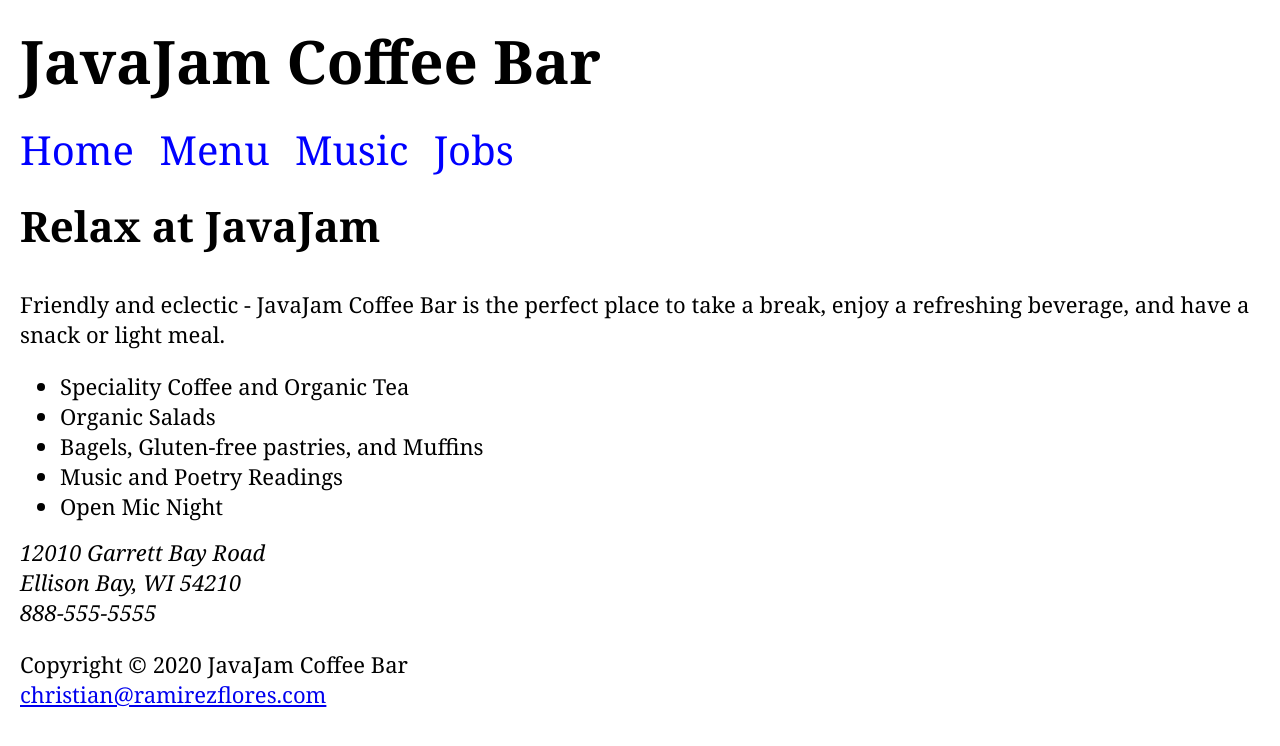
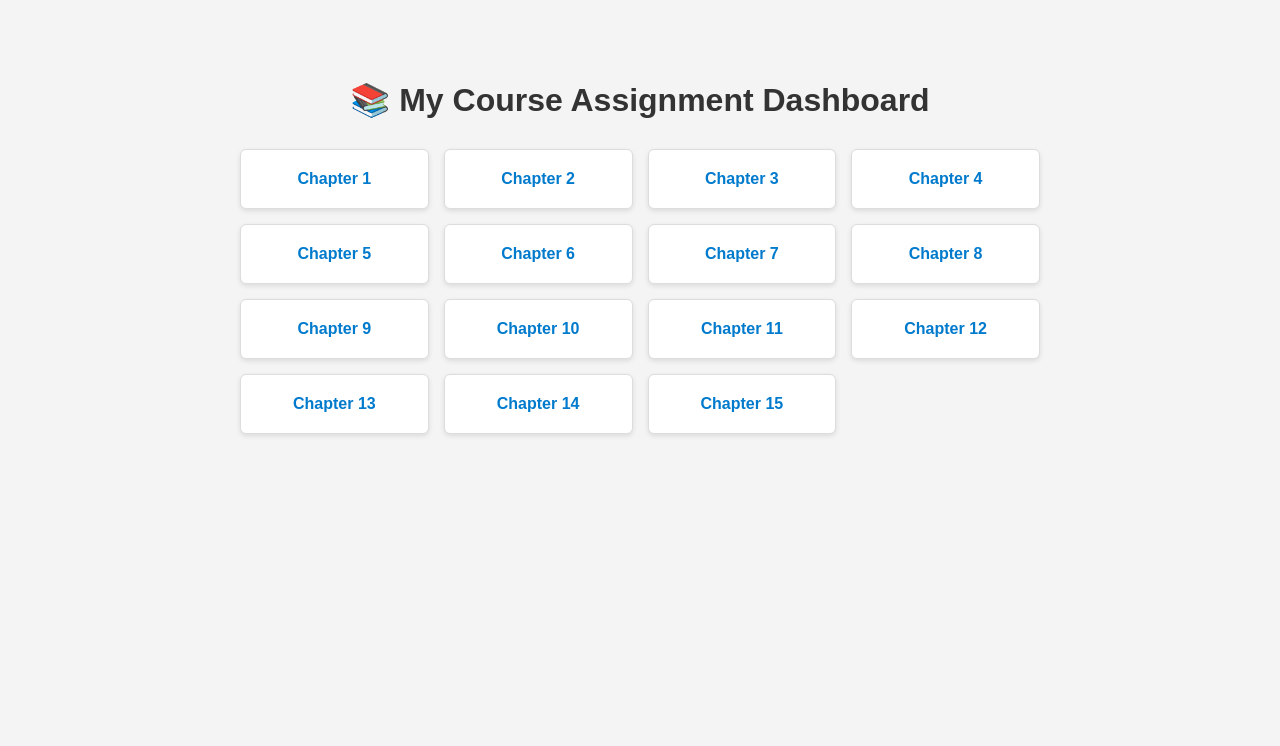
Before and after one commit to nramichr/nramichr.github.io, a plain HTML site: page index.html in a window 1280 px wide. Drawn offline with Linux system fonts and the light colour scheme.

Commit message:
Restore dashboard and link Chapter 2 site

```diff
--- a/index.html
+++ b/index.html
@@ -1,43 +1,38 @@
 <!DOCTYPE html>
 <html lang="en">
 <head>
-<meta charset="UTF-8">
-<title>JavaJam Coffee Bar</title>
-<style>
-body { font-family: Georgia, serif; margin: 20px; }
-h1 { font-size: 60px; margin: 0; }
-nav { font-size: 40px; margin: 20px 0; }
-nav a { color: blue; text-decoration: none; margin-right: 15px; }
-h2 { font-size: 42px; margin-top: 20px; }
-p, li, address { font-size: 22px; }
-</style>
+    <meta charset="UTF-8">
+    <meta name="viewport" content="width=device-width, initial-scale=1.0">
+    <title>Web Development Course Dashboard</title>
+    <style>
+        body { font-family: sans-serif; background-color: #f4f4f4; max-width: 800px; margin: 40px auto; padding: 20px; }
+        h1 { text-align: center; color: #333; }
+        .grid { display: grid; grid-template-columns: repeat(auto-fill, minmax(150px, 1fr)); gap: 15px; margin-top: 30px; }
+        .card { background: white; padding: 20px; text-align: center; border-radius: 6px; box-shadow: 0 2px 5px rgba(0,0,0,0.1); text-decoration: none; color: #007acc; font-weight: bold; border: 1px solid #ddd; transition: background 0.2s, color 0.2s; }
+        .card:hover { background-color: #007acc; color: white; }
+    </style>
 </head>
 <body>
-<h1>JavaJam Coffee Bar</h1>
-<nav>
-  <a href="index.html">Home</a>
-  <a href="menu.html">Menu</a>
-  <a href="music.html">Music</a>
-  <a href="jobs.html">Jobs</a>
-</nav>
 
-<h2>Relax at JavaJam</h2>
-<p>Friendly and eclectic - JavaJam Coffee Bar is the perfect place to take a break, enjoy a refreshing beverage, and have a snack or light meal.</p>
-<ul>
-  <li>Speciality Coffee and Organic Tea</li>
-  <li>Organic Salads</li>
-  <li>Bagels, Gluten-free pastries, and Muffins</li>
-  <li>Music and Poetry Readings</li>
-  <li>Open Mic Night</li>
-</ul>
-<address>
-12010 Garrett Bay Road<br>
-Ellison Bay, WI 54210<br>
-888-555-5555
-</address>
-<footer>
-<p>Copyright &copy; 2020 JavaJam Coffee Bar<br>
-<a href="mailto:christian@ramirezflores.com">christian@ramirezflores.com</a></p>
-</footer>
+    <h1>📚 My Course Assignment Dashboard</h1>
+
+    <div class="grid">
+        <a class="card" href="ch01/index.html">Chapter 1</a>
+        <a class="card" href="Repo/Chp2/index.html" target="_blank" rel="noopener">Chapter 2</a>
+        <a class="card" href="ch03/index.html">Chapter 3</a>
+        <a class="card" href="ch04/index.html">Chapter 4</a>
+        <a class="card" href="ch05/index.html">Chapter 5</a>
+        <a class="card" href="ch06/index.html">Chapter 6</a>
+        <a class="card" href="ch07/index.html">Chapter 7</a>
+        <a class="card" href="ch08/index.html">Chapter 8</a>
+        <a class="card" href="ch09/index.html">Chapter 9</a>
+        <a class="card" href="ch10/index.html">Chapter 10</a>
+        <a class="card" href="ch11/index.html">Chapter 11</a>
+        <a class="card" href="ch12/index.html">Chapter 12</a>
+        <a class="card" href="ch13/index.html">Chapter 13</a>
+        <a class="card" href="ch14/index.html">Chapter 14</a>
+        <a class="card" href="ch15/index.html">Chapter 15</a>
+    </div>
+
 </body>
 </html>
```
Also changed, not shown: Repo/Chp2/index.html (added, +43 -0 lines), Repo/Chp2/Index Validation.png (renamed from Index Validation.png), Repo/Chp2/Menu Validation.png (renamed from Menu Validation.png), Repo/Chp2/menu.html (renamed from menu.html).
